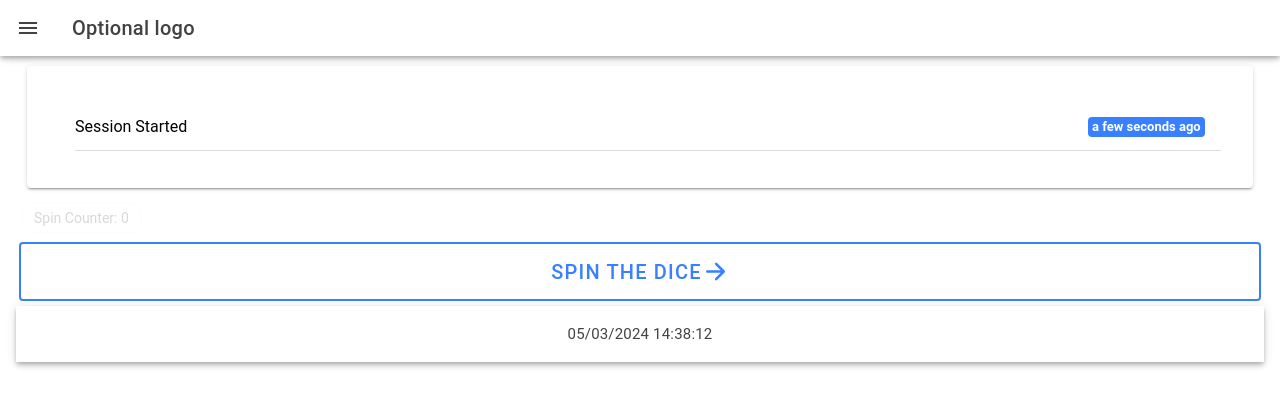
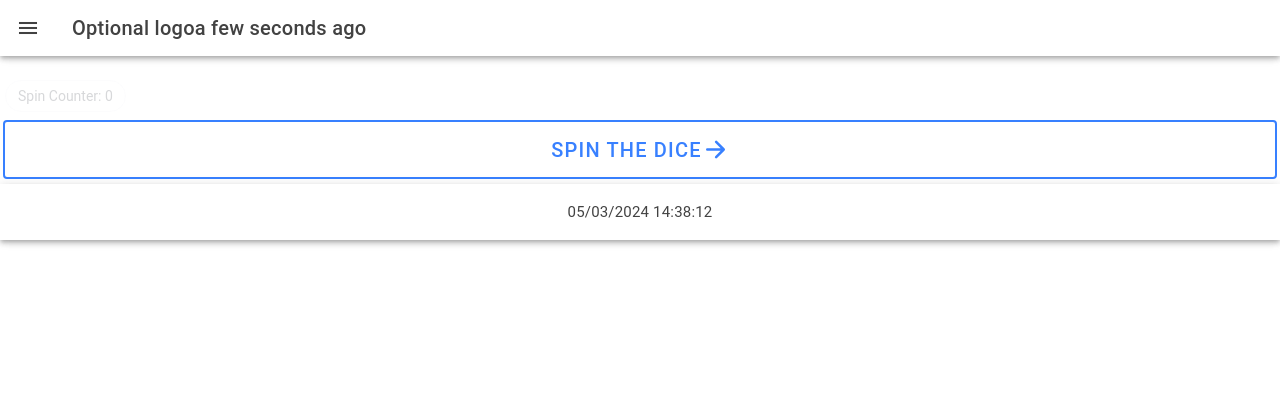
Before and after one commit to MeGallin/speed-Dice-ionic, a React (Vite) app: page /dice in a window 1280 px wide. Shown: the top 406 px of the page. Built offline with nearby package versions, Linux system fonts and the light colour scheme.

Commit message:
routing works refactored

```diff
--- a/package.json
+++ b/package.json
@@ -14,6 +14,7 @@
     "@capacitor/core": "^5.7.0",
     "@capacitor/ios": "^5.7.0",
     "@ionic/react": "^7.7.3",
+    "@tanstack/react-router": "^1.26.13",
     "animate.css": "^4.1.1",
     "ionicons": "^7.2.2",
     "jotai": "^2.7.2",
@@ -23,7 +24,7 @@
   },
   "devDependencies": {
     "@capacitor/cli": "^5.7.0",
-    "@tanstack/router-devtools": "^1.26.1",
+    "@tanstack/router-devtools": "^1.26.4",
     "@tanstack/router-vite-plugin": "^1.25.0",
     "@types/react": "^18.2.56",
     "@types/react-dom": "^18.2.19",
--- a/src/App.css
+++ b/src/App.css
@@ -19,6 +19,14 @@ main {
   align-items: center; /* Center content horizontally */
 }
 
+.active {
+  font-weight: bold;
+}
+
+.border-temp {
+  border: red solid 4px;
+}
+
 footer {
   background-color: yellow;
   height: var(--footer-height); /* Use the footer height variable */
--- a/src/common/Header.tsx
+++ b/src/common/Header.tsx
@@ -4,7 +4,6 @@ const header = () => {
   return (
     <header>
       <MenuComponent />
-      header
     </header>
   );
 };
--- a/src/components/Dice.tsx
+++ b/src/components/Dice.tsx
@@ -4,11 +4,8 @@ import {
   IonCard,
   IonCardContent,
   IonCardHeader,
-  IonBadge,
-  IonLabel,
   IonIcon,
   IonImg,
-  IonList,
   IonAlert,
   IonItem,
   IonChip,
@@ -16,13 +13,14 @@ import {
 } from '@ionic/react';
 import './Dice.css';
 import { arrowForwardOutline } from 'ionicons/icons';
-import useFromNow from '../hooks/useFromNow';
 
 useDiceRoller;
 
 const Dice = () => {
-  const timeFromNow = useFromNow();
   const { values, spin, message, spinCount, totals } = useDiceRoller();
+
+  console.log(totals);
+
   // Define an array of animation classes
   const animations = [
     'bounce',
@@ -36,31 +34,24 @@ const Dice = () => {
   return (
     <div className="wrapper">
       <IonCard>
-        <IonCardHeader>
-          <IonCardContent>
-            {totals.length === 0 ? null : (
+        {totals.length === 0 ? null : (
+          <IonCardHeader>
+            <IonCardContent>
               <>
                 <IonButton id="present-alert">Show Spin Stats</IonButton>
                 <IonAlert
                   trigger="present-alert"
                   header="Stats"
                   subHeader="All the spins for this session"
-                  message={values
+                  message={totals
                     .map((total, index) => `S{${index + 1}}=${total}`)
                     .join(', ')}
                   buttons={['Close']}
                 ></IonAlert>
               </>
-            )}
-
-            <IonList>
-              <IonItem>
-                <IonLabel>Session Started</IonLabel>
-                <IonBadge>{timeFromNow}</IonBadge>
-              </IonItem>
-            </IonList>
-          </IonCardContent>
-        </IonCardHeader>
+            </IonCardContent>
+          </IonCardHeader>
+        )}
       </IonCard>
       {totals.length === 0 ? null : (
         <>
--- a/src/components/menu/MenuComponent.tsx
+++ b/src/components/menu/MenuComponent.tsx
@@ -10,23 +10,25 @@ import {
 } from '@ionic/react';
 
 import { Link } from '@tanstack/react-router';
+import useFromNow from '../../hooks/useFromNow';
 
 const MenuComponent = () => {
+  const timeFromNow = useFromNow();
   return (
     <>
       <IonMenu contentId="main-content">
         <IonHeader>
           <IonToolbar>
-            <IonTitle>Menu Content</IonTitle>
+            <IonTitle>Menu Content </IonTitle>
           </IonToolbar>
         </IonHeader>
         <IonContent className="ion-padding">
           <div>
-            <Link to="/" className="">
+            <Link to="/" activeProps={{ className: 'active' }}>
               Home
             </Link>{' '}
-            <Link to="/dice" className="">
-              Dice
+            <Link to="/dice" activeProps={{ className: 'active' }}>
+              Dice header
             </Link>
           </div>
         </IonContent>
@@ -37,7 +39,7 @@ const MenuComponent = () => {
             <IonButtons slot="start">
               <IonMenuButton></IonMenuButton>
             </IonButtons>
-            <IonTitle>Optional logo</IonTitle>
+            <IonTitle>Optional logo{timeFromNow}</IonTitle>
           </IonToolbar>
         </IonHeader>
       </IonPage>
--- a/src/main.tsx
+++ b/src/main.tsx
@@ -20,62 +20,11 @@ import { setupIonicReact } from '@ionic/react';
 setupIonicReact();
 import './App.css';
 
-import {
-  Outlet,
-  RouterProvider,
-  createRouter,
-  createRoute,
-  createRootRoute,
-} from '@tanstack/react-router';
-import { TanStackRouterDevtools } from '@tanstack/router-devtools';
-import Dice from './components/Dice.tsx';
+import { RouterProvider, createRouter } from '@tanstack/react-router';
+
 import { StrictMode } from 'react';
-import Footer from './common/Footer.tsx';
-import Header from './common/Header.tsx';
 
-const rootRoute = createRootRoute({
-  component: () => (
-    <div
-      style={{
-        margin: '0 1rem 0 1rem',
-        paddingTop: 'env(safe-area-inset-top)',
-      }}
-    >
-      <Header />
-      <Outlet />
-      <Footer />
-
-      <TanStackRouterDevtools />
-    </div>
-  ),
-});
-
-const indexRoute = createRoute({
-  getParentRoute: () => rootRoute,
-  path: '/',
-  component: function Index() {
-    return (
-      <div className="p-2">
-        <h3>Welcome Home</h3>
-        Home component wil come here
-      </div>
-    );
-  },
-});
-
-const diceRoute = createRoute({
-  getParentRoute: () => rootRoute,
-  path: '/dice',
-  component: function About() {
-    return (
-      <>
-        <Dice />
-      </>
-    );
-  },
-});
-
-const routeTree = rootRoute.addChildren([indexRoute, diceRoute]);
+import { routeTree } from './routeTree.gen.ts';
 
 const router = createRouter({ routeTree });
 
--- a/src/routes/__root.tsx
+++ b/src/routes/__root.tsx
@@ -1,19 +1,14 @@
-import { createRootRoute, Link, Outlet } from '@tanstack/react-router';
+import { createRootRoute, Outlet } from '@tanstack/react-router';
 import { TanStackRouterDevtools } from '@tanstack/router-devtools';
+import Header from '../common/Header';
+import Footer from '../common/Footer';
 
 export const Route = createRootRoute({
   component: () => (
     <>
-      <div className="p">
-        <Link to="/" className="">
-          Home
-        </Link>{' '}
-        <Link to="/dice" className="">
-          Dice
-        </Link>
-      </div>
-      <hr />
+      <Header />
       <Outlet />
+      <Footer />
       <TanStackRouterDevtools />
     </>
   ),
--- a/src/routes/dice.lazy.tsx
+++ b/src/routes/dice.lazy.tsx
@@ -2,14 +2,9 @@ import { createLazyFileRoute } from '@tanstack/react-router';
 import Dice from '../components/Dice';
 
 export const Route = createLazyFileRoute('/dice')({
-  component: About,
+  component: () => (
+    <>
+      <Dice />
+    </>
+  ),
 });
-
-function About() {
-  return (
-    <div className="">
-      Hello from dice
-      <Dice />
-    </div>
-  );
-}
--- a/src/routes/index.lazy.tsx
+++ b/src/routes/index.lazy.tsx
@@ -1,13 +1,9 @@
 import { createLazyFileRoute } from '@tanstack/react-router';
 
 export const Route = createLazyFileRoute('/')({
-  component: Index,
+  component: () => (
+    <>
+      <h1>Home page</h1>
+    </>
+  ),
 });
-
-function Index() {
-  return (
-    <div className="">
-      <h3>Welcome Home!</h3>
-    </div>
-  );
-}
--- a/src/views/HomeView.tsx
+++ /dev/null
@@ -1,5 +0,0 @@
-const homeView = () => {
-  return <main>HOME VIEW</main>;
-};
-
-export default homeView;
```
Also changed, not shown: src/views/DiceView.tsx (deleted, +0 -11 lines), 1 other file (tests, documents, lock files or other folders).
